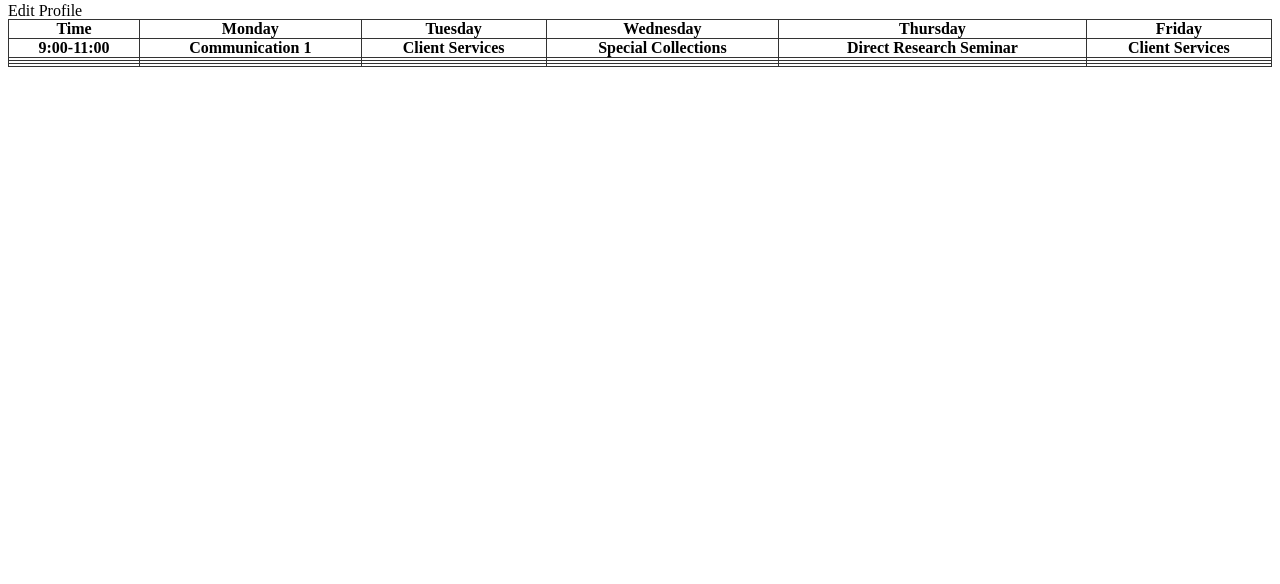
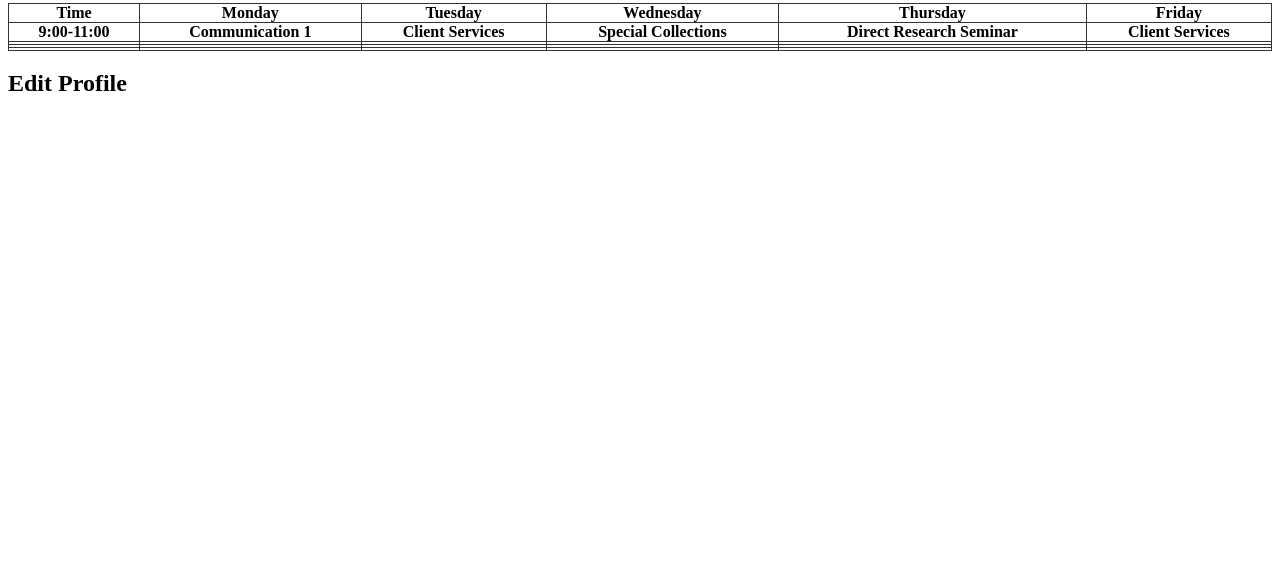
Before and after one commit to chan0429/chan0429.github.io, a plain HTML site: page lib2024/assg-5/index.html in a window 1280 px wide. Shown: the part 216-800 px from the top of the page. Drawn offline with Linux system fonts and the light colour scheme; files that its build step writes are made by us from their sources; a web font is replaced by a local one.

Commit message:
Update index.html

```diff
--- a/lib2024/assg-5/index.html
+++ b/lib2024/assg-5/index.html
@@ -97,4 +97,5 @@ th, td, {
 		<th></th>
 		<th></th>
 	</tr>
-<h>Edit Profile</h>
+</table>
+	<h2>Edit Profile</h2>
```
